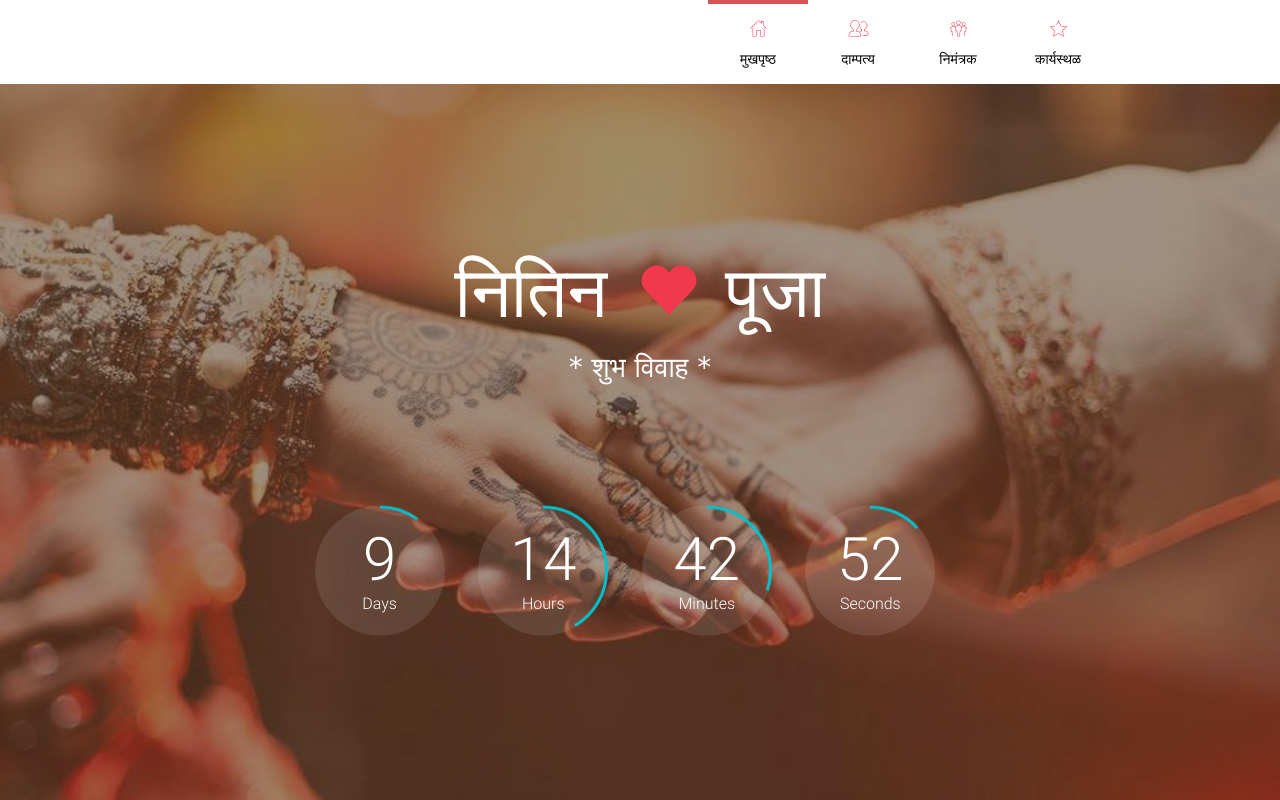
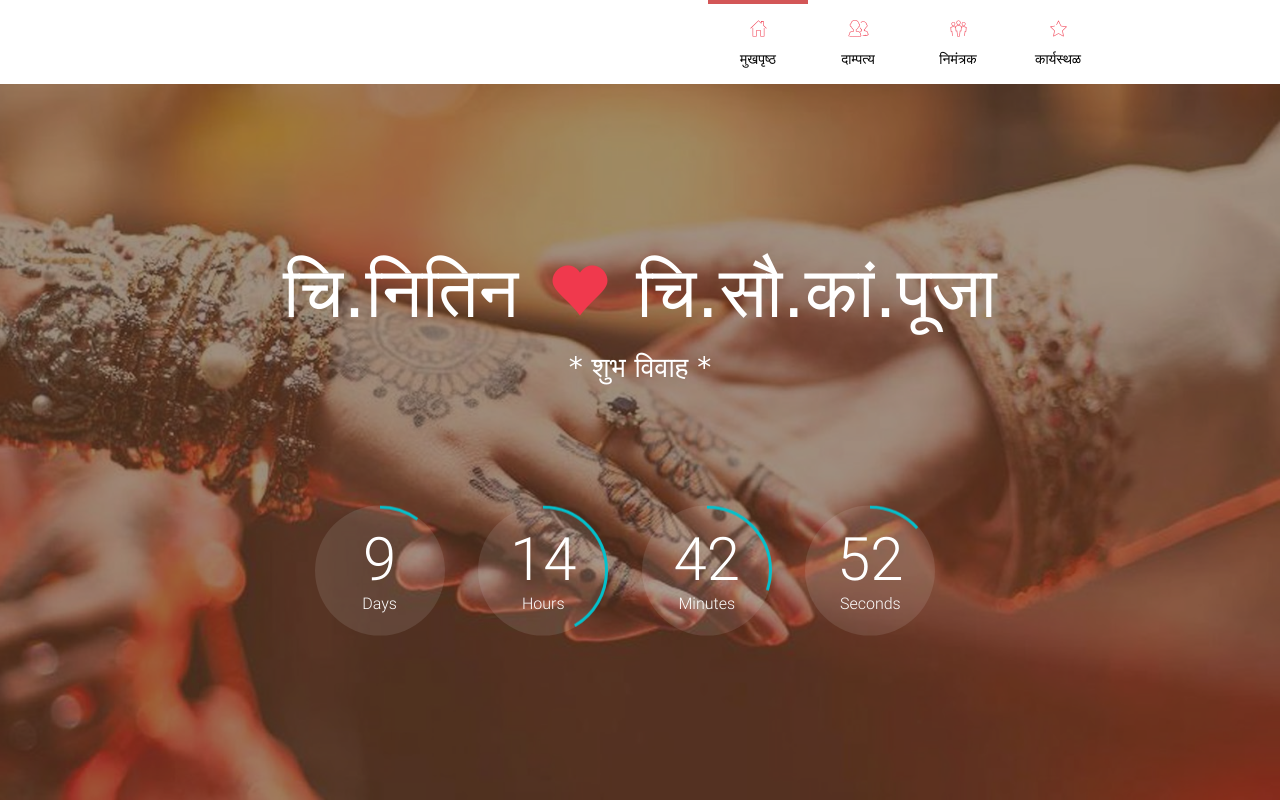
Before and after one commit to phadsunil/invitation, a plain HTML site: page index.html in a window 1280 px wide. Drawn offline with Linux system fonts and the light colour scheme; a web font is replaced by a local one.

Commit message:
[master]:"Fixed"

```diff
--- a/index.html
+++ b/index.html
@@ -221,9 +221,9 @@
             <div class="main-section-s2">
                   <div class=" inner-data">
                 <div class="couple-name wow fadeInUp">
-                      <h1 class="wow fadeInLeft">नितिन</h1>
+                      <h1 class="wow fadeInLeft">चि.नितिन</h1>
                       <span class="glyphicon glyphicon-heart"></span>
-                      <h1 class="wow fadeInRight">पूजा</h1>
+                      <h1 class="wow fadeInRight">चि.सौ.कां.पूजा</h1>
                     </div>
                 <div class="tag-line wow fadeInUp">
                       <p><span><h4>*   शुभ विवाह   *</h4></span></p>
```
